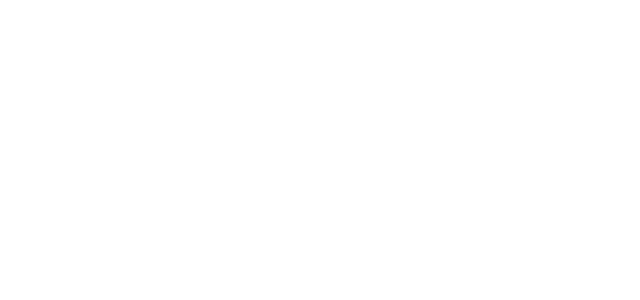
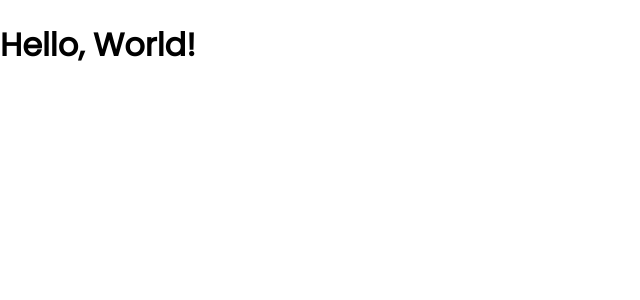
Before and after one commit to TechMilton/FootyNamePicker, a React (Create React App) app: page / in a window 1280 px wide. Shown: the top 300 px of the page, without its empty margins (0-640 px from the left). Built offline with nearby package versions, Linux system fonts and the light colour scheme.

Commit message:
Added Poppins font to index.html & the body of the content

```diff
--- a/public/index.html
+++ b/public/index.html
@@ -1,43 +1,24 @@
 <!DOCTYPE html>
 <html lang="en">
+
 <head>
   <meta charset="utf-8" />
   <link rel="icon" href="%PUBLIC_URL%/favicon.ico" />
   <meta name="viewport" content="width=device-width, initial-scale=1" />
   <meta name="theme-color" content="#000000" />
-    <meta
-      name="description"
-      content="Web site created using create-react-app"
-    />
+  <meta name="description" content="Web site created using create-react-app" />
   <link rel="apple-touch-icon" href="%PUBLIC_URL%/logo192.png" />
-    <!--
-      manifest.json provides metadata used when your web app is installed on a
-      user's mobile device or desktop. See https://developers.google.com/web/fundamentals/web-app-manifest/
-    -->
+  <!--Poppin Font Link-->
+  <link href="https://fonts.googleapis.com/css2?family=Poppins&display=swap" rel="stylesheet">
   <link rel="manifest" href="%PUBLIC_URL%/manifest.json" />
-    <!--
-      Notice the use of %PUBLIC_URL% in the tags above.
-      It will be replaced with the URL of the `public` folder during the build.
-      Only files inside the `public` folder can be referenced from the HTML.
 
-      Unlike "/favicon.ico" or "favicon.ico", "%PUBLIC_URL%/favicon.ico" will
-      work correctly both with client-side routing and a non-root public URL.
-      Learn how to configure a non-root public URL by running `npm run build`.
-    -->
   <title>React App</title>
 </head>
+
 <body>
   <noscript>You need to enable JavaScript to run this app.</noscript>
   <div id="root"></div>
-    <!--
-      This HTML file is a template.
-      If you open it directly in the browser, you will see an empty page.
 
-      You can add webfonts, meta tags, or analytics to this file.
-      The build step will place the bundled scripts into the <body> tag.
+</body>
 
-      To begin the development, run `npm start` or `yarn start`.
-      To create a production bundle, use `npm run build` or `yarn build`.
-    -->
-  </body>
 </html>
--- a/src/App.css
+++ b/src/App.css
@@ -1,38 +1,6 @@
-.App {
-  text-align: center;
+body {
+  padding: 0;
+  margin: 0;
+  font-family: 'Poppins',
+    sans-serif;
 }
-
-.App-logo {
-  height: 40vmin;
-  pointer-events: none;
-}
-
-@media (prefers-reduced-motion: no-preference) {
-  .App-logo {
-    animation: App-logo-spin infinite 20s linear;
-  }
-}
-
-.App-header {
-  background-color: #282c34;
-  min-height: 100vh;
-  display: flex;
-  flex-direction: column;
-  align-items: center;
-  justify-content: center;
-  font-size: calc(10px + 2vmin);
-  color: white;
-}
-
-.App-link {
-  color: #61dafb;
-}
-
-@keyframes App-logo-spin {
-  from {
-    transform: rotate(0deg);
-  }
-  to {
-    transform: rotate(360deg);
-  }
-}
--- a/src/App.js
+++ b/src/App.js
@@ -3,7 +3,7 @@
 
 const App = () => (
   <>
-
+    <h1>Hello, World!</h1>
   </>
 );
 
```
Lines whose indentation alone changed are shown as unchanged.
